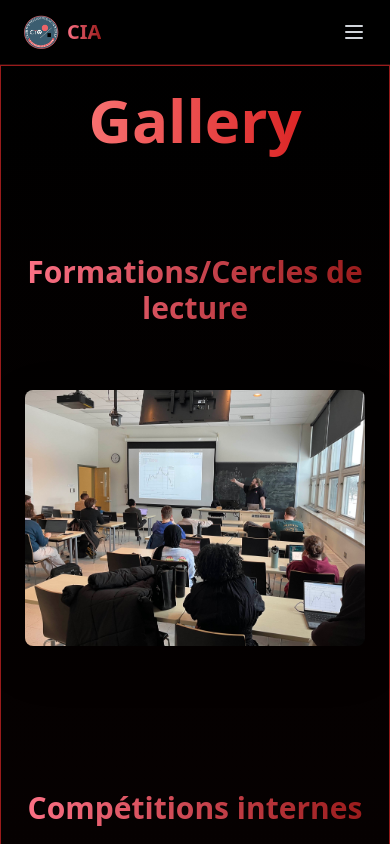
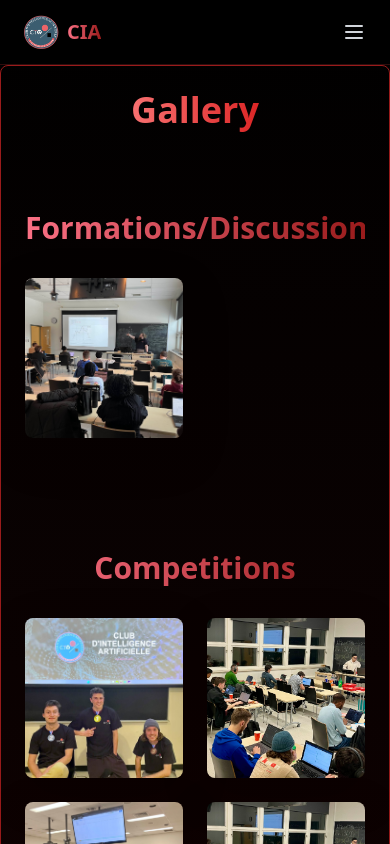
Before and after one commit to cia-ulaval/Site_Club_IA, a React (Vite) app: page /gallery in a window 390 px wide. Shown: the top 844 px of the page. Built offline with nearby package versions, Linux system fonts and the light colour scheme.

Commit message:
More mobile fitting
added some more UI upgrades for small screens and fitted collaboration.tsx

```diff
--- a/src/pages/Collaboration.tsx
+++ b/src/pages/Collaboration.tsx
@@ -257,12 +257,12 @@ interface Sponsor {
 
 const CurrentSponsorLogo = ({ sponsor }: { sponsor: Sponsor }) => (
   <motion.div
-    className="p-4 rounded-lg bg-red-900/10 border border-red-800/20 hover:border-red-500/30 flex items-center justify-center transition-all"
+    className="p-3 md:p-6 rounded-xl bg-gradient-to-br from-red-900/20 to-red-800/10 border custom-border-red hover:border-red-500/50 transition-all duration-300 text-center group"
     whileHover={{ scale: 1.05, transition: { duration: 0.2 } }}
   >
     <div className="text-white text-lg font-semibold">{sponsor.name}</div>
     {/* Placeholder for actual logo */}
-    <div className="text-xs text-red-400 ml-2">{sponsor.tier}</div>
+    <div className="text-xs text-red-400 mt-2">{sponsor.tier}</div>
   </motion.div>
 );
 
@@ -318,7 +318,7 @@ function SponsorshipPage() {
       <div className="absolute top-96 right-20 w-80 h-80 bg-red-800/10 rounded-full blur-3xl -z-10"></div>
 
       <motion.div
-        className="container w-3/4 mx-auto px-6 py-16 rounded-2xl bg-gradient-to-br shadow-xl"
+        className="container w-full md:w-11/12 lg:w-3/4 mx-auto px-4 md:px-6 py-8 md:py-16 rounded-lg md:rounded-2xl bg-gradient-to-br shadow-xl"
         initial={{ opacity: 0 }}
         animate={{ opacity: 1 }}
         transition={{ duration: 0.8 }}
@@ -414,7 +414,7 @@ function SponsorshipPage() {
             Our Current Sponsors
           </h3>
 
-          <div className="grid grid-cols-2 md:grid-cols-3 lg:grid-cols-5 gap-6">
+          <div className="grid grid-cols-2 sm:grid-cols-3 lg:grid-cols-5 gap-3 md:gap-6 px-4 md:px-6">
             {currentSponsors.map((sponsor, index) => (
               <CurrentSponsorLogo key={index} sponsor={sponsor} />
             ))}
--- a/src/pages/F1Tenth.tsx
+++ b/src/pages/F1Tenth.tsx
@@ -136,7 +136,7 @@ function F1Tenth() {
             <h2 className="text-2xl sm:text-3xl font-bold gradient-text text-center mb-8 sm:mb-12">
               Team 1
             </h2>
-            <div className="grid grid-cols-2 md:grid-cols-3 lg:grid-cols-5 gap-3 md:gap-6 px-4 md:px-6">
+            <div className="grid grid-cols-2 sm:grid-cols-3 lg:grid-cols-5 gap-3 md:gap-6 px-4 md:px-6">
               {team1.map((value, index) => (
                 <motion.div
                   key={index}
@@ -169,7 +169,7 @@ function F1Tenth() {
             <h2 className="text-2xl sm:text-3xl font-bold gradient-text text-center mb-8 sm:mb-12">
               Team 2
             </h2>
-            <div className="grid grid-cols-2 md:grid-cols-3 lg:grid-cols-5 gap-3 md:gap-6 px-4 md:px-6">
+            <div className="grid grid-cols-2 sm:grid-cols-3 lg:grid-cols-5 gap-3 md:gap-6 px-4 md:px-6">
               {team2.map((value, index) => (
                 <motion.div
                   key={index}
--- a/src/pages/FlapEEG.tsx
+++ b/src/pages/FlapEEG.tsx
@@ -144,7 +144,7 @@ function FlapEEG() {
             <h2 className="text-2xl sm:text-3xl font-bold gradient-text text-center mb-8 sm:mb-12">
               The Team
             </h2>
-            <div className="grid grid-cols-2 md:grid-cols-3 lg:grid-cols-5 gap-3 md:gap-6 px-4 md:px-6">
+            <div className="grid grid-cols-2 sm:grid-cols-3 lg:grid-cols-5 gap-3 md:gap-6 px-4 md:px-6">
               {teamMembers.map((member, index) => (
                 <motion.div
                   key={index}
--- a/src/pages/Gallery.tsx
+++ b/src/pages/Gallery.tsx
@@ -112,10 +112,10 @@ function Gallery() {
     title: string
   ) => (
     <div className="mb-16">
-      <h2 className="text-3xl font-semibold gradient-text mb-16 pt-20">
+      <h2 className="text-3xl font-semibold gradient-text mb-8 pt-12 sm:pt-20">
         {title}
       </h2>
-      <div className="grid grid-cols-1 sm:grid-cols-2 md:grid-cols-3 gap-8">
+      <div className="grid grid-cols-2 sm:grid-cols-3 md:grid-cols-4 gap-4 sm:gap-6">
         {images.map((image, index) => (
           <div
             key={index}
@@ -124,9 +124,9 @@ function Gallery() {
             <img
               src={image.src}
               alt={`${title} image ${index + 1}`}
-              className="w-full h-64 object-cover transition-transform duration-300 group-hover:scale-110"
+              className="w-full h-40 sm:h-48 md:h-56 object-cover transition-transform duration-300 group-hover:scale-110"
             />
-            <div className="absolute bottom-0 left-0 right-0 bg-black bg-opacity-75 text-center p-2 opacity-0 group-hover:opacity-100 transition-opacity duration-300">
+            <div className="absolute bottom-0 left-0 right-0 bg-black bg-opacity-75 text-center p-2 text-xs sm:text-sm md:text-base opacity-0 group-hover:opacity-100 transition-opacity duration-300">
               {image.desc}
             </div>
           </div>
@@ -136,16 +136,16 @@ function Gallery() {
   );
 
   return (
-    <section className="container mx-auto p-4 text-center">
-      <h1 className="text-6xl font-bold mb-4">
+    <section className="container mx-auto p-4 text-center rounded-lg">
+      <h1 className="text-4xl sm:text-5xl font-bold mb-8">
         <span className="bg-clip-text text-transparent bg-gradient-to-r from-red-400 to-red-600">
           Gallery
         </span>
       </h1>
-      {renderImages(formationImages, "Formations/Cercles de lecture")}
-      {renderImages(competitionImages, "Compétitions internes")}
-      {renderImages(projectImages, "Projets")}
-      {renderImages(communityImages, "Implications communautaires")}
+      {renderImages(formationImages, "Formations/Discussions")}
+      {renderImages(competitionImages, "Competitions")}
+      {renderImages(projectImages, "Projects")}
+      {renderImages(communityImages, "Community Implications")}
     </section>
   );
 }
--- a/src/pages/Home.tsx
+++ b/src/pages/Home.tsx
@@ -171,7 +171,7 @@ function Home() {
           animate={{ opacity: 1 }}
           transition={{ duration: 1, delay: 2 }}
         >
-          Interesting in collaborating?
+          Interested in collaborating?
         </motion.h2>
         <p className="text-xl text-gray-400 mb-8 max-w-2xl mx-auto">
           Sponsors help us to achieve our goals and to make our projects a
```
